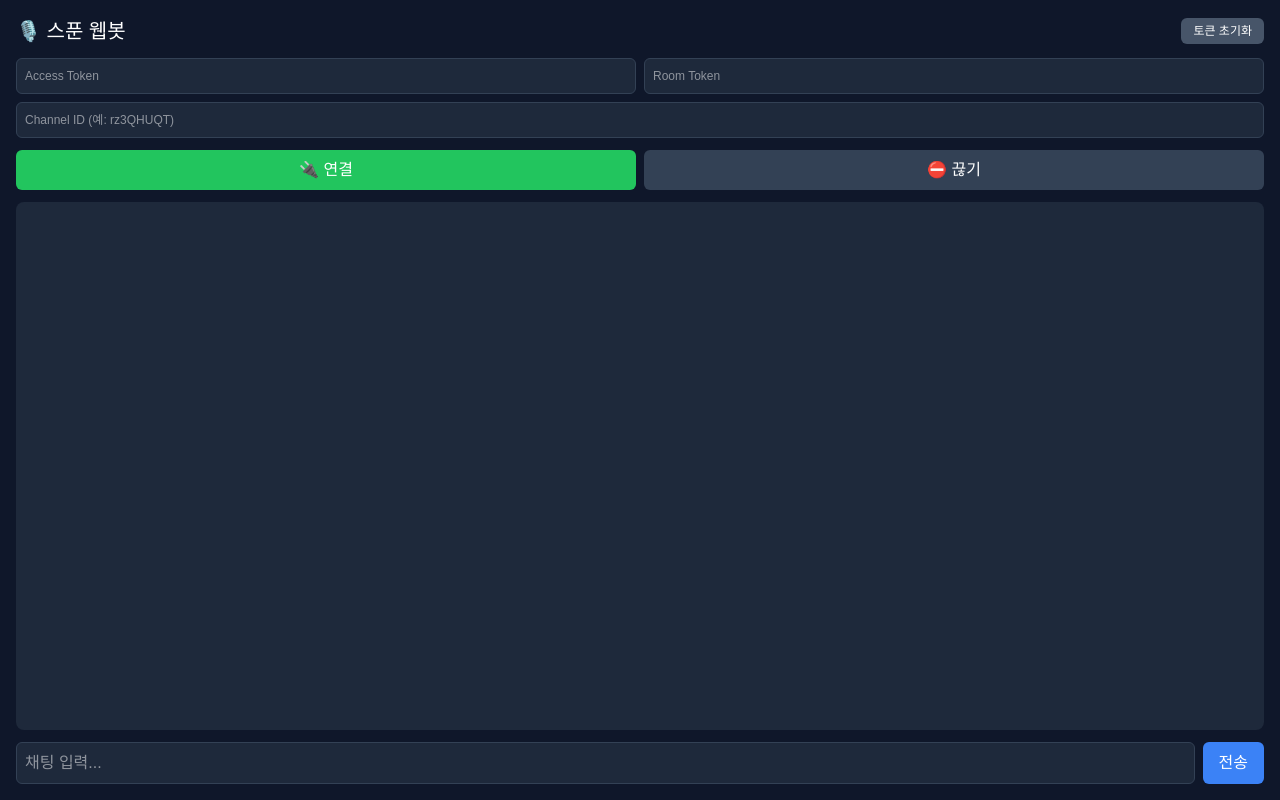
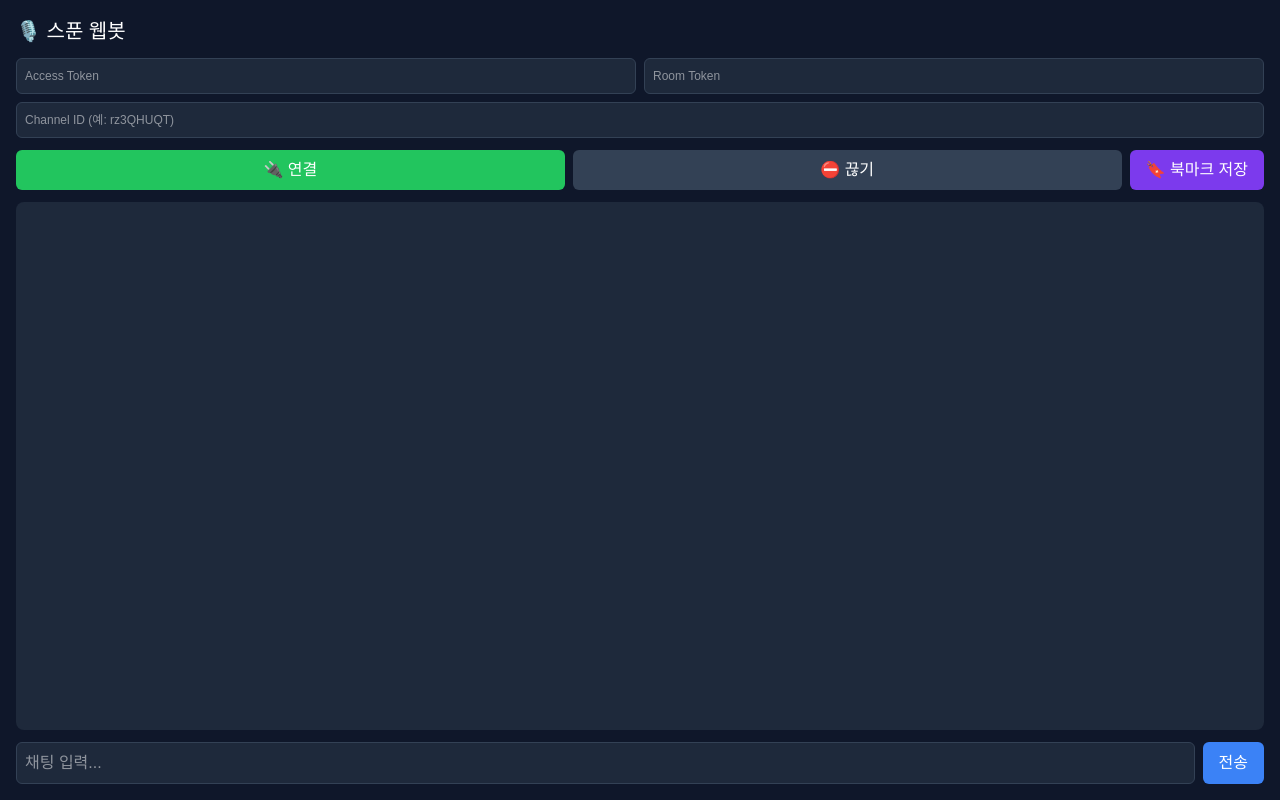
Before and after one commit to 1328218g-cyber/spoon-game, a Next.js app: page / in a window 1280 px wide. Built offline with nearby package versions, Linux system fonts and the light colour scheme.

Commit message:
add bookmark url feature

```diff
--- a/app/page.tsx
+++ b/app/page.tsx
@@ -8,13 +8,15 @@ export default function Home() {
   const [message, setMessage] = useState('')
   const [logs, setLogs] = useState<{type:string,author:string,text:string}[]>([])
   const [connected, setConnected] = useState(false)
+  const [bookmarkUrl, setBookmarkUrl] = useState('')
   const wsRef = useRef<WebSocket|null>(null)
   const logsEndRef = useRef<HTMLDivElement>(null)
 
   useEffect(() => {
-    const a = localStorage.getItem('spoon_access') || ''
-    const r = localStorage.getItem('spoon_room') || ''
-    const c = localStorage.getItem('spoon_channel') || ''
+    const params = new URLSearchParams(window.location.search)
+    const a = params.get('a') || localStorage.getItem('spoon_access') || ''
+    const r = params.get('r') || localStorage.getItem('spoon_room') || ''
+    const c = params.get('c') || localStorage.getItem('spoon_channel') || ''
     if (a) setAccessToken(a)
     if (r) setRoomToken(r)
     if (c) setChannelId(c)
@@ -24,6 +26,13 @@ export default function Home() {
   useEffect(() => { if (roomToken) localStorage.setItem('spoon_room', roomToken) }, [roomToken])
   useEffect(() => { if (channelId) localStorage.setItem('spoon_channel', channelId) }, [channelId])
   useEffect(() => { logsEndRef.current?.scrollIntoView({ behavior: 'smooth' }) }, [logs])
+
+  const generateBookmark = () => {
+    const url = `${window.location.origin}?a=${encodeURIComponent(accessToken)}&r=${encodeURIComponent(roomToken)}&c=${encodeURIComponent(channelId.trim())}`
+    setBookmarkUrl(url)
+    navigator.clipboard?.writeText(url)
+    addLog('system', '시스템', '북마크 URL이 클립보드에 복사됐어요! 즐겨찾기에 추가하세요.')
+  }
 
   const addLog = (type: string, author: string, text: string) => {
     setLogs(prev => [...prev, { type, author, text }])
@@ -63,32 +72,11 @@ export default function Home() {
 
   const disconnect = () => { wsRef.current?.close(); setConnected(false) }
 
-  const clearTokens = () => {
-    localStorage.removeItem('spoon_access')
-    localStorage.removeItem('spoon_room')
-    localStorage.removeItem('spoon_channel')
-    setAccessToken(''); setRoomToken(''); setChannelId('')
-    addLog('system', '시스템', '토큰 초기화됨')
-  }
-
-  const sendChat = async () => {
-    if (!message.trim()) return
-    const res = await fetch('/api/spoon', {
-      method: 'POST',
-      headers: { 'Content-Type': 'application/json' },
-      body: JSON.stringify({ channelId: channelId.trim(), message, accessToken, roomToken })
-    })
-    if (res.ok) { addLog('bot', '봇', message); setMessage('') }
-  }
-
   const colorMap: Record<string,string> = { chat: '#fff', join: '#4ade80', error: '#f87171', system: '#94a3b8', bot: '#60a5fa' }
 
   return (
     <div style={{ display:'flex', flexDirection:'column', height:'100vh', background:'#0f172a', color:'#fff', fontFamily:'sans-serif', padding:'1rem', gap:'0.75rem' }}>
-      <div style={{ display:'flex', justifyContent:'space-between', alignItems:'center' }}>
-        <h1 style={{ margin:0, fontSize:'1.25rem' }}>🎙️ 스푼 웹봇</h1>
-        <button onClick={clearTokens} style={{ padding:'0.25rem 0.75rem', borderRadius:'6px', border:'none', background:'#475569', color:'#fff', cursor:'pointer', fontSize:'0.75rem' }}>토큰 초기화</button>
-      </div>
+      <h1 style={{ margin:0, fontSize:'1.25rem' }}>🎙️ 스푼 웹봇</h1>
       <div style={{ display:'grid', gridTemplateColumns:'1fr 1fr', gap:'0.5rem' }}>
         <input placeholder="Access Token" value={accessToken} onChange={e=>setAccessToken(e.target.value)} style={{ padding:'0.5rem', borderRadius:'6px', border:'1px solid #334155', background:'#1e293b', color:'#fff', fontSize:'0.75rem' }} />
         <input placeholder="Room Token" value={roomToken} onChange={e=>setRoomToken(e.target.value)} style={{ padding:'0.5rem', borderRadius:'6px', border:'1px solid #334155', background:'#1e293b', color:'#fff', fontSize:'0.75rem' }} />
@@ -97,7 +85,13 @@ export default function Home() {
       <div style={{ display:'flex', gap:'0.5rem' }}>
         <button onClick={connect} disabled={connected} style={{ flex:1, padding:'0.5rem', borderRadius:'6px', border:'none', background:connected?'#334155':'#22c55e', color:'#fff', cursor:connected?'not-allowed':'pointer' }}>{connected?'✅ 연결됨':'🔌 연결'}</button>
         <button onClick={disconnect} disabled={!connected} style={{ flex:1, padding:'0.5rem', borderRadius:'6px', border:'none', background:!connected?'#334155':'#ef4444', color:'#fff', cursor:!connected?'not-allowed':'pointer' }}>⛔ 끊기</button>
+        <button onClick={generateBookmark} style={{ padding:'0.5rem 1rem', borderRadius:'6px', border:'none', background:'#7c3aed', color:'#fff', cursor:'pointer' }}>🔖 북마크 저장</button>
       </div>
+      {bookmarkUrl && (
+        <div style={{ background:'#1e293b', borderRadius:'6px', padding:'0.5rem', fontSize:'0.7rem', color:'#94a3b8', wordBreak:'break-all' }}>
+          📋 복사됨! 이 URL을 즐겨찾기에 추가하세요
+        </div>
+      )}
       <div style={{ flex:1, overflowY:'auto', background:'#1e293b', borderRadius:'8px', padding:'0.75rem', display:'flex', flexDirection:'column', gap:'0.25rem' }}>
         {logs.map((log, i) => (
           <div key={i} style={{ fontSize:'0.85rem', color:colorMap[log.type]||'#fff' }}>
@@ -112,4 +106,14 @@ export default function Home() {
       </div>
     </div>
   )
+
+  async function sendChat() {
+    if (!message.trim()) return
+    const res = await fetch('/api/spoon', {
+      method: 'POST',
+      headers: { 'Content-Type': 'application/json' },
+      body: JSON.stringify({ channelId: channelId.trim(), message, accessToken, roomToken })
+    })
+    if (res.ok) { addLog('bot', '봇', message); setMessage('') }
+  }
 }
```
